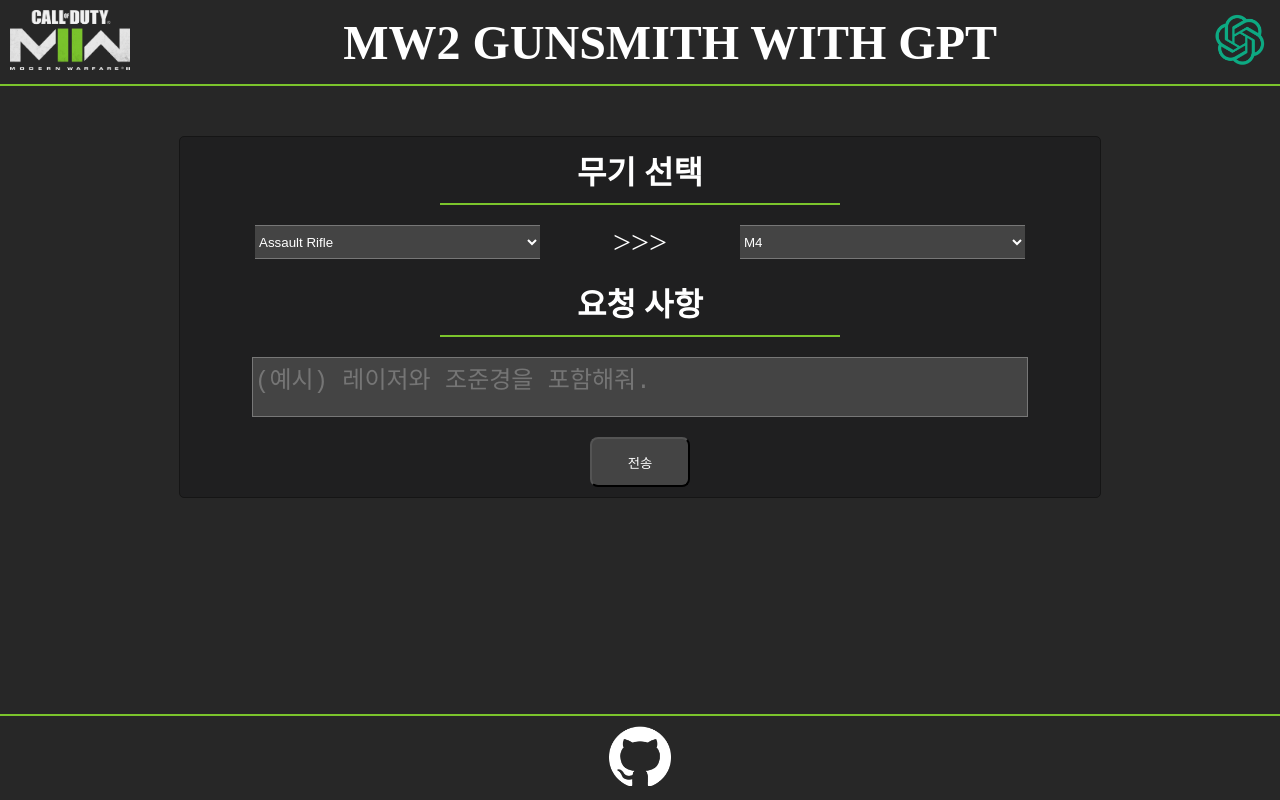
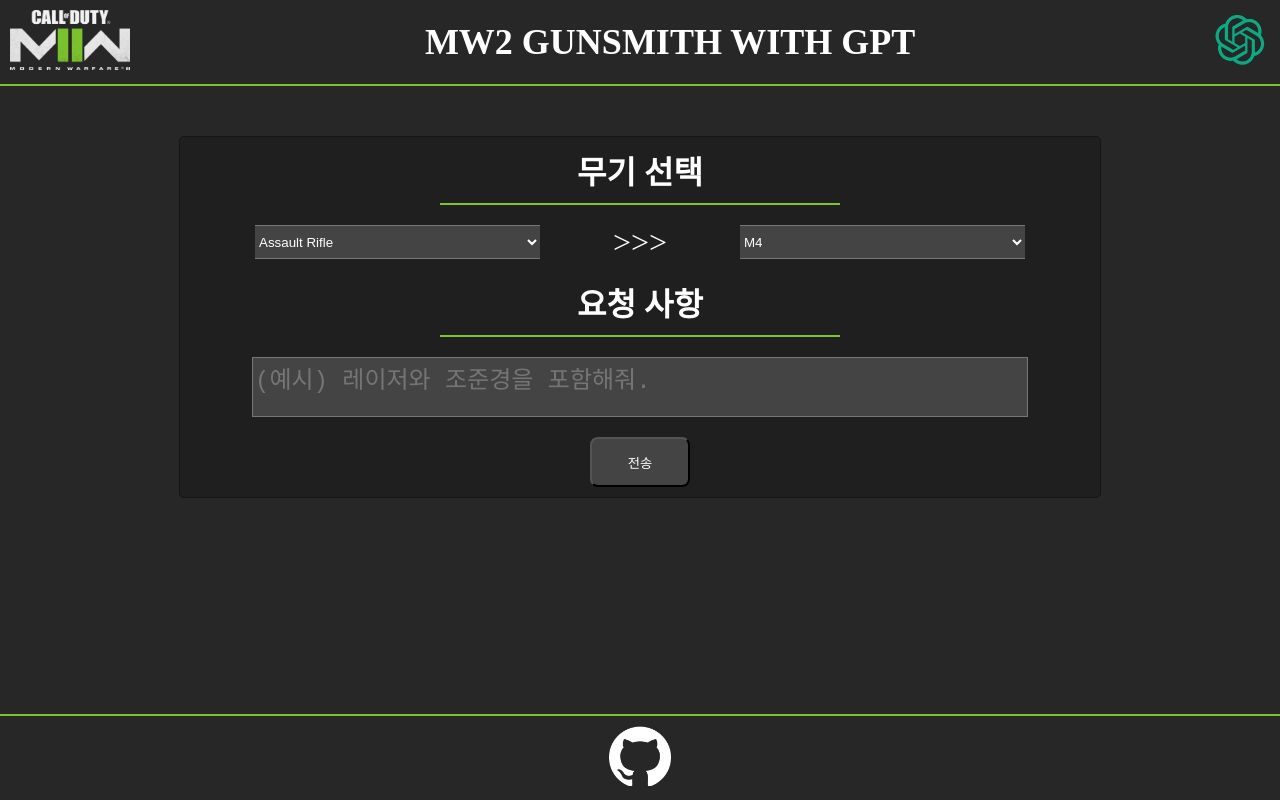
Before and after one commit to multihalbun/MW2-gunsmith-with-gpt, a plain HTML site: page index.html in a window 1280 px wide. Drawn offline with Linux system fonts and the light colour scheme.

Commit message:
코드리뷰 내용 반영 수정

```diff
--- a/asset/css/style.css
+++ b/asset/css/style.css
@@ -5,17 +5,14 @@ body {
 }
 .header {
     border-bottom: 2px solid #7bc42c;
-    display: flex;
-    justify-content: center;
-}
-.logo-box {
     width: 100%;
     display: flex;
     justify-content: space-between;
     align-items: center;
 }
 .logo {
-    font-size: 48px;
+    font-size: 36px;
+    margin: 0px;
     font-weight: bold;
     color: #ffffff;
 }
--- a/asset/js/gpt.js
+++ b/asset/js/gpt.js
@@ -8,7 +8,7 @@ const inputButton = document.getElementById("input-button");
 const answerBox = document.getElementById("answer-box");
 
 // openAI API
-let url = `https://estsoft-openai-api.jejucodingcamp.workers.dev/`;
+const url = `https://estsoft-openai-api.jejucodingcamp.workers.dev/`;
 
 // 사용자의 질문
 let question;
--- a/index.html
+++ b/index.html
@@ -13,15 +13,13 @@
 
 <body>
     <header class="header">
-        <div class="logo-box">
-            <a href="https://www.callofduty.com/modernwarfare2" target="_blank"><img src="./asset/img/mw2-logo.png" alt="mw2-logo" class="mw2-logo"></a>
-            <div class="logo">MW2 GUNSMITH WITH GPT</div>
-            <a href="https://openai.com" target="_blank"><img src="./asset/img/gpt-logo.png" alt="gpt-logo" class="gpt-logo"></a>
-        </div>
+        <a href="https://www.callofduty.com/modernwarfare2" target="_blank"><img src="./asset/img/mw2-logo.png" alt="mw2-logo" class="mw2-logo"></a>
+        <h1 class="logo">MW2 GUNSMITH WITH GPT</h1>
+        <a href="https://openai.com" target="_blank"><img src="./asset/img/gpt-logo.png" alt="gpt-logo" class="gpt-logo"></a>
     </header>
     <main class="main">
         <!-- 사용자 질문 입력 start -->
-        <div class="input-box">
+        <form action="" class="input-box">
             <span class="span">무기 선택</span>
             <div class="weapon-selector">
                 <select name="weapon-type" id="weapon-type-select" class="selector">
@@ -33,7 +31,7 @@
             <span class="span">요청 사항</span>
             <textarea name="input-text" id="input-text" class="input-text" placeholder="(예시) 레이저와 조준경을 포함해줘."></textarea>
             <button type="submit" id="input-button" class="button">전송</button>
-        </div>
+        </form>
         <!-- 사용자 질문 입력 end -->
         <!-- gpt 답변 start -->
         <div id="answer-box" class="answer-box">
```
